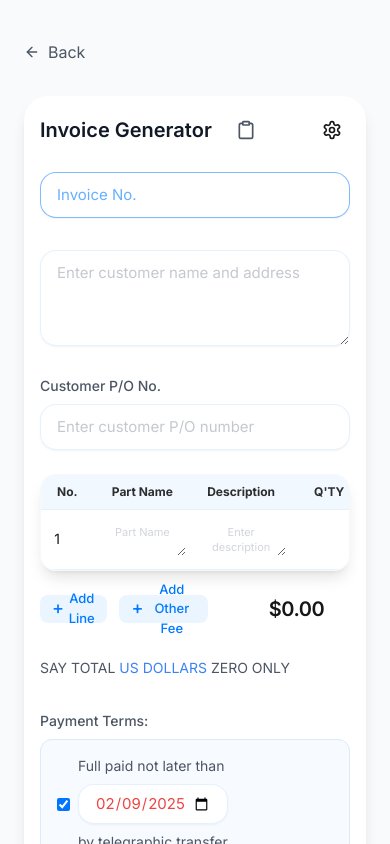
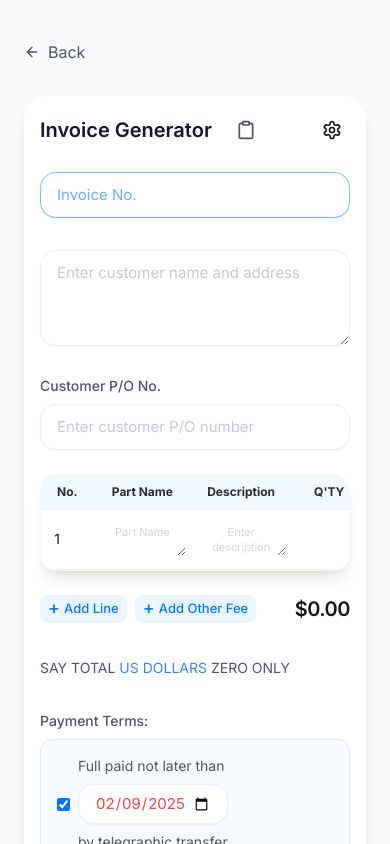
Before and after one commit to itouchgod/appluonet, a Next.js app: page /invoice in a window 390 px wide. Shown: the top 844 px of the page. Built offline with nearby package versions, Linux system fonts and the light colour scheme.

Commit message:
1.1.1.2-ok

```diff
--- a/src/app/invoice/page.tsx
+++ b/src/app/invoice/page.tsx
@@ -1291,11 +1291,11 @@ Beneficiary: Luo & Company Co., Limited`,
 
               {/* 添加行按钮和总金额 */}
               <div className="flex items-center justify-between gap-4 mt-6 mb-8">
-                <div className="flex items-center gap-3">
+                <div className="flex items-center gap-2 sm:gap-3 flex-1 min-w-0">
                   <button
                     type="button"
                     onClick={handleAddLine}
-                    className="px-3 h-7 rounded-lg
+                    className="px-2 sm:px-3 h-7 rounded-lg whitespace-nowrap
                       bg-[#007AFF]/[0.08] dark:bg-[#0A84FF]/[0.08]
                       hover:bg-[#007AFF]/[0.12] dark:hover:bg-[#0A84FF]/[0.12]
                       text-[#007AFF] dark:text-[#0A84FF]
@@ -1318,7 +1318,7 @@ Beneficiary: Luo & Company Co., Limited`,
                       });
                       setInvoiceData(prev => ({ ...prev, otherFees: newFees }));
                     }}
-                    className="px-3 h-7 rounded-lg
+                    className="px-2 sm:px-3 h-7 rounded-lg whitespace-nowrap
                       bg-[#007AFF]/[0.08] dark:bg-[#0A84FF]/[0.08]
                       hover:bg-[#007AFF]/[0.12] dark:hover:bg-[#0A84FF]/[0.12]
                       text-[#007AFF] dark:text-[#0A84FF]
@@ -1331,10 +1331,10 @@ Beneficiary: Luo & Company Co., Limited`,
                   </button>
                 </div>
 
-                <div className="flex items-center gap-3" style={{ marginRight: '8.33%' }}>
+                <div className="flex items-center gap-3 flex-shrink-0">
                   <span className="text-sm font-medium text-gray-500 hidden md:inline">Total Amount</span>
-                  <div className="w-[100px] text-right">
-                    <span className="text-xl font-semibold tracking-tight">
+                  <div className="text-right">
+                    <span className="text-xl font-semibold tracking-tight whitespace-nowrap">
                       {invoiceData.currency === 'USD' ? '$' : '¥'}
                       {getTotalAmount().toFixed(2)}
                     </span>
```
